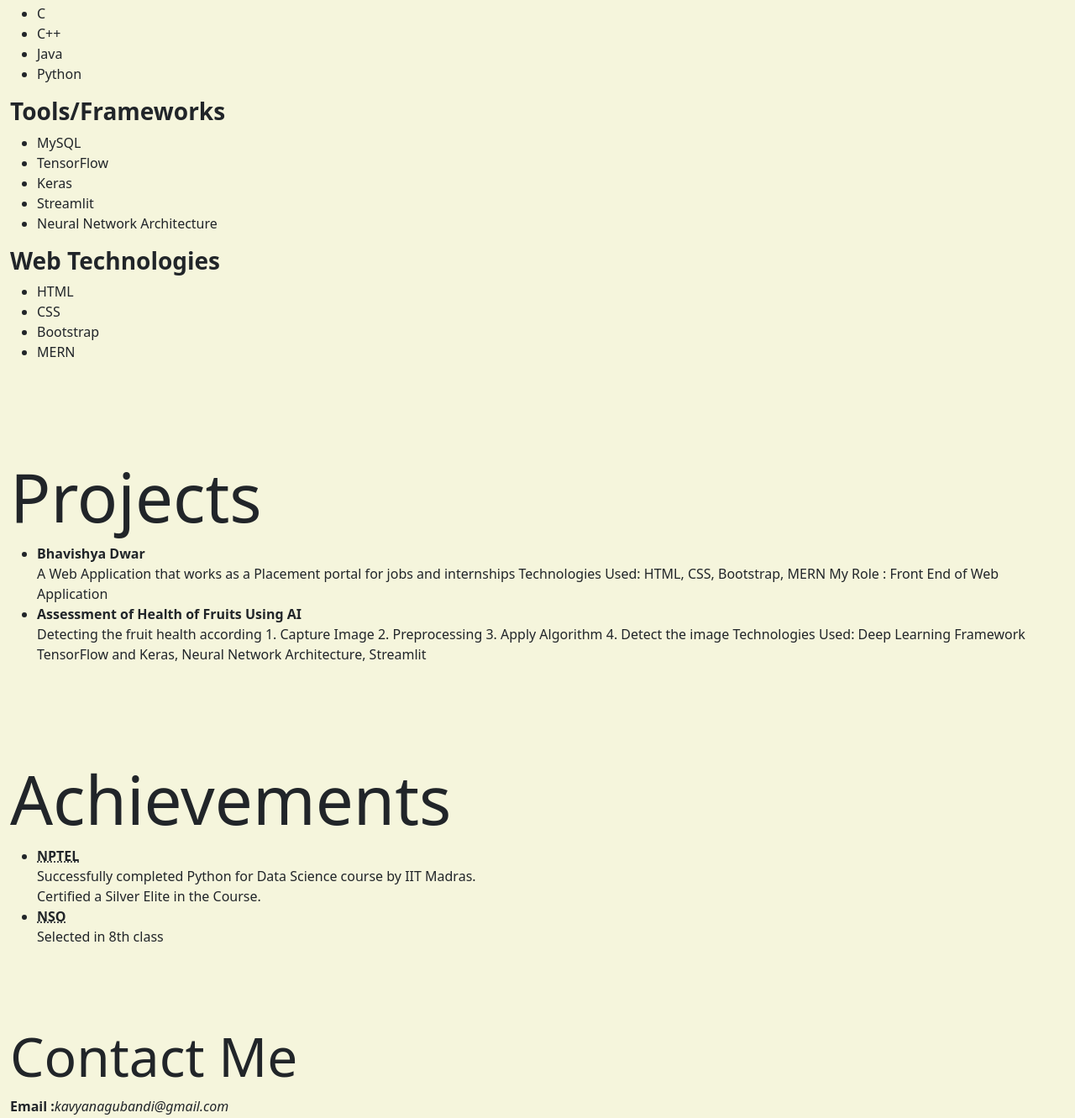
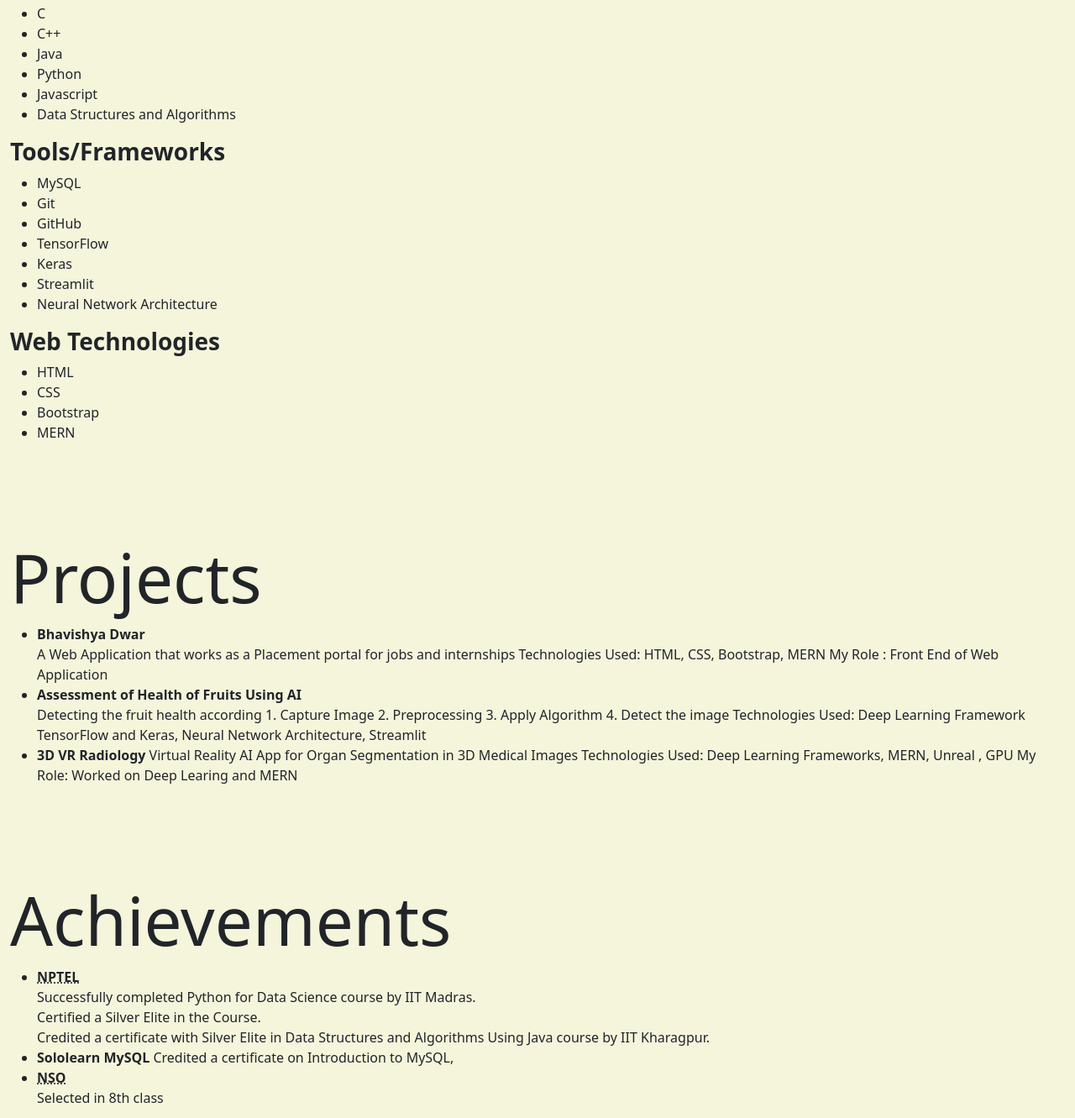
Before and after one commit to KavyaNagubandi/Portfolio, a plain HTML site: page index.html in a window 1280 px wide. Shown: the part 1041-2372 px from the top of the page at 84% size. Drawn offline with nearby package versions, Linux system fonts and the light colour scheme.

Commit message:
Update index.html

```diff
--- a/index.html
+++ b/index.html
@@ -119,10 +119,14 @@
             <li>C++</li>
             <li>Java</li>
             <li>Python</li>
+            <li>Javascript</li>
+            <li>Data Structures and Algorithms</li>
         </ul>
         <h3><strong>Tools/Frameworks</strong></h3>
         <ul class="list-styled">
             <li>MySQL</li>
+            <li>Git</li>
+            <li>GitHub</li>
             <li>TensorFlow</li>
             <li>Keras</li>
             <li>Streamlit</li>
@@ -148,6 +152,10 @@
             <li> <b>Assessment of Health of Fruits Using AI</b><br>
                 Detecting the fruit health according 1. Capture Image 2. Preprocessing 3. Apply Algorithm 4. Detect the image
                 Technologies Used: Deep Learning Framework TensorFlow and Keras, Neural Network Architecture, Streamlit</li>
+            <li><b>3D VR Radiology</b>
+                Virtual Reality AI App for Organ Segmentation in 3D Medical Images
+                Technologies Used: Deep Learning Frameworks, MERN, Unreal , GPU
+                My Role: Worked on Deep Learing and MERN</li>
         </ul>
     </div>
     <div class="container-fluid mt-3" id="Achievements">
@@ -155,11 +163,16 @@
         <ul class="list-styled">
             <li> <abbr title="National Programme on Technology Enhanced Learning"><b>NPTEL</b></abbr><br>
                 Successfully completed Python for Data Science course by IIT Madras.<br>
-                Certified a Silver Elite in the Course.
-               </li>
+                Certified a Silver Elite in the Course.<br>
+                Credited a certificate with Silver Elite in Data Structures and Algorithms Using Java course by IIT Kharagpur.
+            </li>
+
+
+            <li><b>Sololearn MySQL</b>
+                 Credited a certificate on Introduction to MySQL,</li>
             <li><abbr title="National Science Olympaid"><b>NSO</b></abbr> <br>
-                Selected in  8th class
-            </li>
+                Selected in  8th class</li>
+
 
         </ul>
     </div>
```
